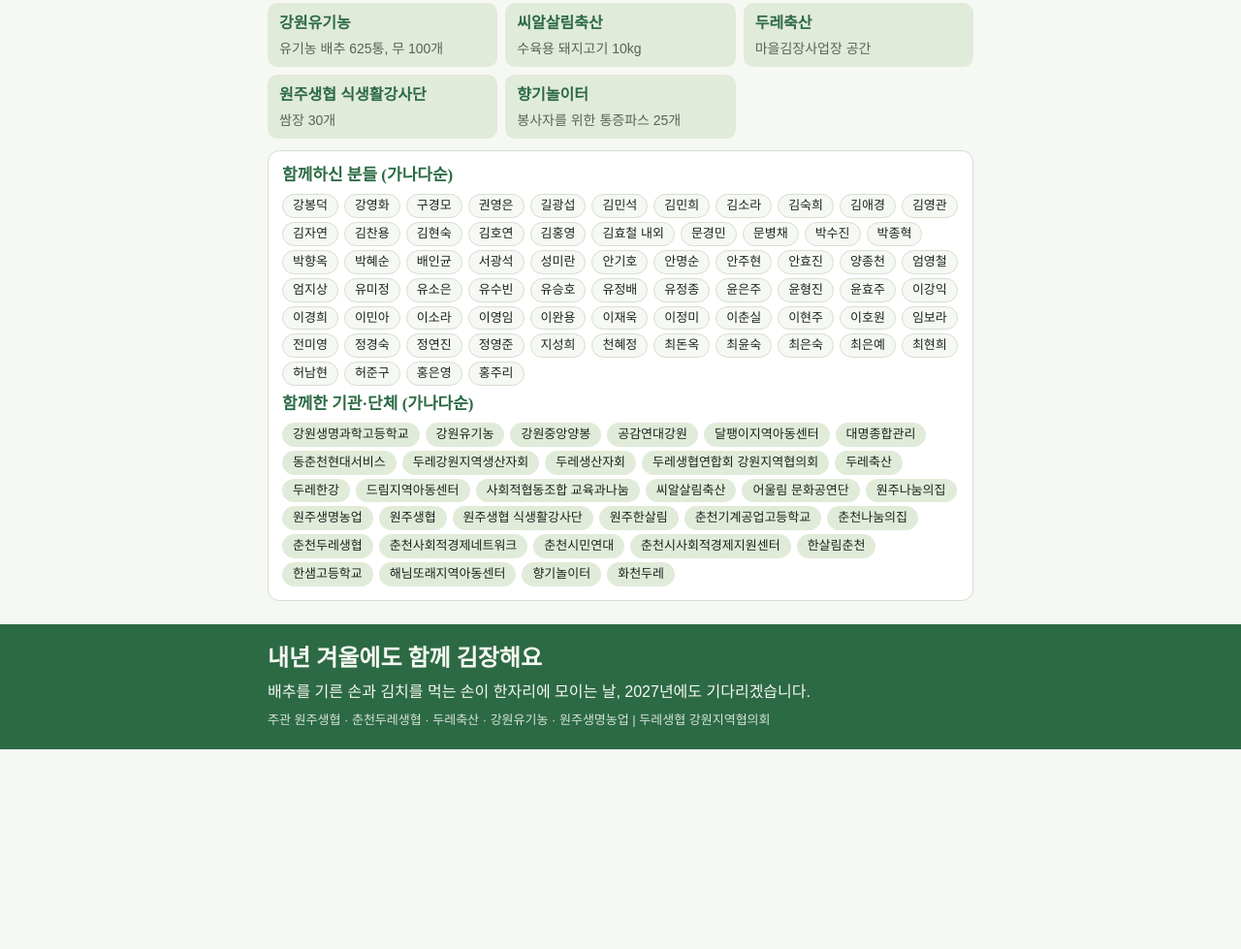
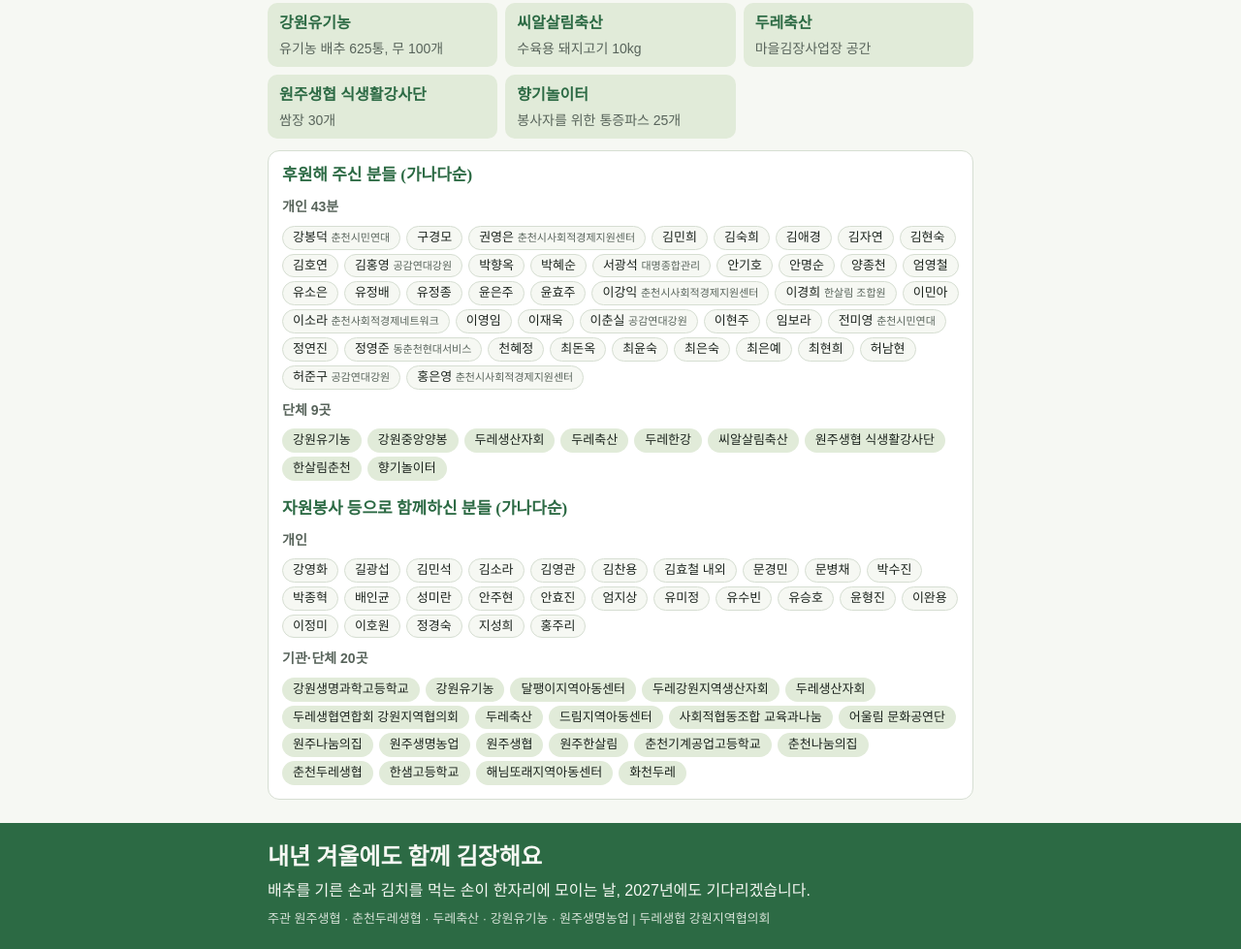
Before and after one commit to gwdure/kj26, a plain HTML site: page index.html in a window 1280 px wide. Shown: the part 4102-5081 px from the top of the page at 97% size. Before the commit the page ends 4875 px from the top, so only its background shows below. Drawn offline with Linux system fonts and the light colour scheme; a web font is replaced by a local one.

Commit message:
명단을 후원 / 자원봉사 등 함께한 곳으로 나눔

```diff
--- a/index.html
+++ b/index.html
@@ -120,6 +120,9 @@ section h2{font-size:clamp(21px,4vw,26px);font-weight:700}
 .names ul{list-style:none;margin:0;padding:0;display:flex;flex-wrap:wrap;gap:4px 6px}
 .names li{background:var(--paper);border:1px solid var(--line);border-radius:999px;padding:1px 10px;font-size:13px}
 .names .org-list li{background:var(--leaf);border-color:transparent}
+.names h3:not(:first-child){margin-top:10px}
+.names h4{margin:2px 0 0;font-size:14px;font-weight:600;color:var(--muted)}
+.names li small{font-size:11px;color:var(--muted)}
 
 /* usage donut */
 .usage{margin:0;background:var(--card);border:1px solid var(--line);border-radius:12px;padding:14px 16px;display:grid;gap:10px}
@@ -318,13 +321,23 @@ footer small{opacity:.85;font-size:13px}
     <div><b>향기놀이터</b><span>봉사자를 위한 통증파스 25개</span></div>
   </div>
   <div class="names">
-    <h3>함께하신 분들 (가나다순)</h3>
+    <h3>후원해 주신 분들 (가나다순)</h3>
+    <h4>개인 43분</h4>
     <ul>
-      <li>강봉덕</li><li>강영화</li><li>구경모</li><li>권영은</li><li>길광섭</li><li>김민석</li><li>김민희</li><li>김소라</li><li>김숙희</li><li>김애경</li><li>김영관</li><li>김자연</li><li>김찬용</li><li>김현숙</li><li>김호연</li><li>김홍영</li><li>김효철 내외</li><li>문경민</li><li>문병채</li><li>박수진</li><li>박종혁</li><li>박향옥</li><li>박혜순</li><li>배인균</li><li>서광석</li><li>성미란</li><li>안기호</li><li>안명순</li><li>안주현</li><li>안효진</li><li>양종천</li><li>엄영철</li><li>엄지상</li><li>유미정</li><li>유소은</li><li>유수빈</li><li>유승호</li><li>유정배</li><li>유정종</li><li>윤은주</li><li>윤형진</li><li>윤효주</li><li>이강익</li><li>이경희</li><li>이민아</li><li>이소라</li><li>이영임</li><li>이완용</li><li>이재욱</li><li>이정미</li><li>이춘실</li><li>이현주</li><li>이호원</li><li>임보라</li><li>전미영</li><li>정경숙</li><li>정연진</li><li>정영준</li><li>지성희</li><li>천혜정</li><li>최돈옥</li><li>최윤숙</li><li>최은숙</li><li>최은예</li><li>최현희</li><li>허남현</li><li>허준구</li><li>홍은영</li><li>홍주리</li>
+      <li>강봉덕 <small>춘천시민연대</small></li><li>구경모</li><li>권영은 <small>춘천시사회적경제지원센터</small></li><li>김민희</li><li>김숙희</li><li>김애경</li><li>김자연</li><li>김현숙</li><li>김호연</li><li>김홍영 <small>공감연대강원</small></li><li>박향옥</li><li>박혜순</li><li>서광석 <small>대명종합관리</small></li><li>안기호</li><li>안명순</li><li>양종천</li><li>엄영철</li><li>유소은</li><li>유정배</li><li>유정종</li><li>윤은주</li><li>윤효주</li><li>이강익 <small>춘천시사회적경제지원센터</small></li><li>이경희 <small>한살림 조합원</small></li><li>이민아</li><li>이소라 <small>춘천사회적경제네트워크</small></li><li>이영임</li><li>이재욱</li><li>이춘실 <small>공감연대강원</small></li><li>이현주</li><li>임보라</li><li>전미영 <small>춘천시민연대</small></li><li>정연진</li><li>정영준 <small>동춘천현대서비스</small></li><li>천혜정</li><li>최돈옥</li><li>최윤숙</li><li>최은숙</li><li>최은예</li><li>최현희</li><li>허남현</li><li>허준구 <small>공감연대강원</small></li><li>홍은영 <small>춘천시사회적경제지원센터</small></li>
     </ul>
-    <h3>함께한 기관·단체 (가나다순)</h3>
+    <h4>단체 9곳</h4>
     <ul class="org-list">
-      <li>강원생명과학고등학교</li><li>강원유기농</li><li>강원중앙양봉</li><li>공감연대강원</li><li>달팽이지역아동센터</li><li>대명종합관리</li><li>동춘천현대서비스</li><li>두레강원지역생산자회</li><li>두레생산자회</li><li>두레생협연합회 강원지역협의회</li><li>두레축산</li><li>두레한강</li><li>드림지역아동센터</li><li>사회적협동조합 교육과나눔</li><li>씨알살림축산</li><li>어울림 문화공연단</li><li>원주나눔의집</li><li>원주생명농업</li><li>원주생협</li><li>원주생협 식생활강사단</li><li>원주한살림</li><li>춘천기계공업고등학교</li><li>춘천나눔의집</li><li>춘천두레생협</li><li>춘천사회적경제네트워크</li><li>춘천시민연대</li><li>춘천시사회적경제지원센터</li><li>한살림춘천</li><li>한샘고등학교</li><li>해님또래지역아동센터</li><li>향기놀이터</li><li>화천두레</li>
+      <li>강원유기농</li><li>강원중앙양봉</li><li>두레생산자회</li><li>두레축산</li><li>두레한강</li><li>씨알살림축산</li><li>원주생협 식생활강사단</li><li>한살림춘천</li><li>향기놀이터</li>
+    </ul>
+    <h3>자원봉사 등으로 함께하신 분들 (가나다순)</h3>
+    <h4>개인</h4>
+    <ul>
+      <li>강영화</li><li>길광섭</li><li>김민석</li><li>김소라</li><li>김영관</li><li>김찬용</li><li>김효철 내외</li><li>문경민</li><li>문병채</li><li>박수진</li><li>박종혁</li><li>배인균</li><li>성미란</li><li>안주현</li><li>안효진</li><li>엄지상</li><li>유미정</li><li>유수빈</li><li>유승호</li><li>윤형진</li><li>이완용</li><li>이정미</li><li>이호원</li><li>정경숙</li><li>지성희</li><li>홍주리</li>
+    </ul>
+    <h4>기관·단체 20곳</h4>
+    <ul class="org-list">
+      <li>강원생명과학고등학교</li><li>강원유기농</li><li>달팽이지역아동센터</li><li>두레강원지역생산자회</li><li>두레생산자회</li><li>두레생협연합회 강원지역협의회</li><li>두레축산</li><li>드림지역아동센터</li><li>사회적협동조합 교육과나눔</li><li>어울림 문화공연단</li><li>원주나눔의집</li><li>원주생명농업</li><li>원주생협</li><li>원주한살림</li><li>춘천기계공업고등학교</li><li>춘천나눔의집</li><li>춘천두레생협</li><li>한샘고등학교</li><li>해님또래지역아동센터</li><li>화천두레</li>
     </ul>
   </div>
 </div></section>
```
